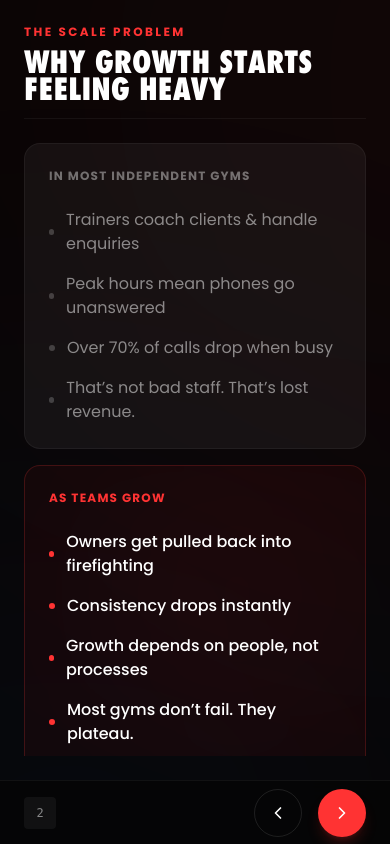
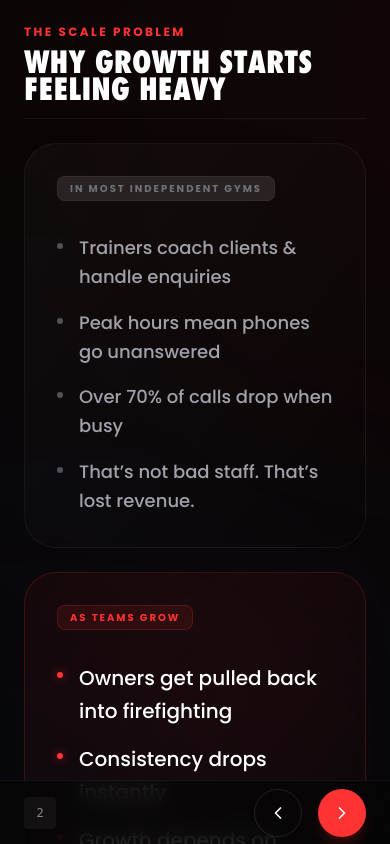
Before and after one commit to subinsayzz/Zaks, a React (Vite) app: page / in a window 390 px wide. Both pictures are taken after a click on the button 342 px from the left and 812 px from the top of the page. Built offline with nearby package versions, Linux system fonts and the light colour scheme.

Commit message:
Visual upgrades for Slides 2-5 & Responsive fixes for Slides 9,10,17

```diff
--- a/src/App.jsx
+++ b/src/App.jsx
@@ -123,17 +123,19 @@ const TitleSlide = ({ slide }) => (
 );
 
 const ListSlide = ({ slide }) => (
-  <div className="flex flex-col h-full overflow-y-auto custom-scrollbar pr-4">
+  <div className="h-full w-full overflow-y-auto custom-scrollbar">
+    <div className="min-h-full flex flex-col justify-center max-w-5xl mx-auto w-full p-4 md:p-8">
+      <div className="flex-shrink-0 w-full">
         {slide.mainIdea && (
           <motion.div
-        initial={{ opacity: 0 }} animate={{ opacity: 1 }}
-        className="text-xl md:text-3xl font-heading font-medium text-white/90 mb-10 max-w-4xl leading-tight"
+            initial={{ opacity: 0, y: -20 }} animate={{ opacity: 1, y: 0 }}
+            className="text-2xl md:text-3xl font-heading font-medium text-white/90 mb-8 md:mb-10 text-center leading-tight"
           >
             {slide.mainIdea}
           </motion.div>
         )}
 
-    <div className="grid gap-4 md:gap-6">
+        <div className="grid gap-4 md:gap-5">
           {slide.points.map((point, i) => (
             <motion.div
               key={i}
@@ -141,76 +143,113 @@ const ListSlide = ({ slide }) => (
               variants={contentVariants}
               initial="hidden"
               animate="visible"
-          className="flex items-start gap-4 p-4 md:p-6 bg-white/5 border border-white/5 rounded-xl hover:border-accent/40 transition-colors group"
+              className="flex items-center gap-6 p-5 md:p-6 bg-white/5 border border-white/5 rounded-2xl hover:border-accent/40 hover:bg-white/[0.08] transition-all group backdrop-blur-sm"
             >
-          <div className="mt-1 min-w-[24px] text-accent/50 group-hover:text-accent transition-colors">
-            <ArrowRight size={24} />
+              <div className="flex-shrink-0 w-10 h-10 md:w-12 md:h-12 rounded-full bg-white/5 flex items-center justify-center text-accent/50 group-hover:text-accent group-hover:scale-110 group-hover:bg-accent/10 border border-white/5 group-hover:border-accent/20 transition-all duration-300">
+                {slide.type === 'checklist' ? <Check size={20} /> : <ArrowRight size={20} />}
               </div>
-          <span className="text-lg md:text-xl text-white/80 font-body">{point}</span>
+              <span className="text-lg md:text-xl text-zinc-300 font-medium group-hover:text-white transition-colors">{point}</span>
             </motion.div>
           ))}
         </div>
 
         {slide.highlight && (
-      <div className="mt-8 p-4 bg-accent/10 border border-accent/20 rounded-xl text-center text-accent font-bold">
-        {slide.highlight}
-      </div>
+          <motion.div
+            initial={{ opacity: 0 }} animate={{ opacity: 1 }} transition={{ delay: 0.4 }}
+            className="mt-8 md:mt-10 p-5 bg-gradient-to-r from-accent/10 to-transparent border-l-4 border-accent rounded-r-xl"
+          >
+            <div className="text-accent font-bold uppercase tracking-widest text-xs mb-1">Key Takeaway</div>
+            <div className="text-white font-medium text-lg">{slide.highlight}</div>
+          </motion.div>
         )}
 
         {slide.footer && (
           <motion.div
             initial={{ opacity: 0 }} animate={{ opacity: 1 }} transition={{ delay: 0.5 }}
-        className="mt-8 pt-8 text-accent font-bold tracking-widest uppercase text-sm border-t border-white/5"
+            className="mt-8 md:mt-12 text-center pb-8"
           >
+            <span className="inline-block px-4 py-2 rounded-full border border-white/10 bg-white/5 text-accent font-bold tracking-widest uppercase text-xs shadow-lg">
               {slide.footer}
+            </span>
           </motion.div>
         )}
+      </div>
+    </div>
   </div>
 );
 
 const ComparisonSlide = ({ slide }) => (
-  <div className="flex flex-col h-full overflow-hidden">
-    <div className="text-xl text-white/80 mb-6 font-light hidden md:block">{slide.mainIdea}</div>
+  <div className="flex flex-col h-full">
+    {/* Header */}
+    <div className="text-xl md:text-2xl text-zinc-400 mb-8 font-light hidden md:block text-center max-w-4xl mx-auto">{slide.mainIdea}</div>
 
-    <div className="grid md:grid-cols-2 gap-4 md:gap-8 overflow-y-auto mb-6 flex-shrink-0">
-      {/* Left Column */}
+    <div className="grid md:grid-cols-2 gap-6 md:gap-8 flex-1 overflow-visible">
+
+      {/* Left Column: The Problem / Current State */}
       <motion.div
-        initial={{ x: -20, opacity: 0 }} animate={{ x: 0, opacity: 1 }}
-        className="bg-white/5 rounded-2xl p-6 md:p-8 border border-white/5 flex flex-col"
+        initial={{ x: -30, opacity: 0 }} animate={{ x: 0, opacity: 1 }}
+        className="bg-gradient-to-br from-white/[0.03] to-transparent rounded-[32px] p-8 border border-white/5 flex flex-col relative overflow-hidden group hover:border-white/10 transition-colors"
       >
-        <div className="text-white/40 uppercase tracking-widest font-bold mb-6 text-xs md:text-sm">{slide.col1Title}</div>
-        <ul className="space-y-4 flex-1">
+        {/* Subtle Background Icon */}
+        <div className="absolute -bottom-10 -left-10 text-white/[0.02] group-hover:text-white/[0.04] transition-colors transform rotate-12 scale-150 pointer-events-none">
+          <div className="w-64 h-64 rounded-full border-4 border-dashed border-current opacity-20" />
+        </div>
+
+        <div className="inline-block px-3 py-1 bg-white/10 rounded-lg text-[10px] font-bold uppercase tracking-[0.2em] text-zinc-500 mb-8 self-start border border-white/5">
+          {slide.col1Title}
+        </div>
+
+        <ul className="space-y-4 flex-1 relative z-10">
           {slide.col1.map((item, i) => (
-            <li key={i} className="text-white/50 text-base md:text-xl font-body flex items-center gap-3">
-              <div className="w-1.5 h-1.5 rounded-full bg-white/20" />
-              {item}
-            </li>
+            <motion.li
+              key={i}
+              initial={{ opacity: 0, x: -10 }}
+              animate={{ opacity: 1, x: 0 }}
+              transition={{ delay: i * 0.1 }}
+              className="text-zinc-400 text-lg font-medium flex items-start gap-4"
+            >
+              <div className="w-1.5 h-1.5 rounded-full bg-zinc-600 mt-2.5 flex-shrink-0" />
+              <span className="leading-relaxed">{item}</span>
+            </motion.li>
           ))}
         </ul>
+
         {slide.col1Footer && (
-          <div className="mt-6 pt-4 border-t border-white/10 text-white/50 text-sm font-bold font-mono leading-relaxed whitespace-pre-line">
+          <div className="mt-8 pt-6 border-t border-white/5 text-zinc-500 text-xs font-bold font-mono leading-relaxed uppercase tracking-wide">
             {slide.col1Footer}
           </div>
         )}
       </motion.div>
 
-      {/* Right Column */}
+      {/* Right Column: The Solution / Future State */}
       <motion.div
-        initial={{ x: 20, opacity: 0 }} animate={{ x: 0, opacity: 1 }} transition={{ delay: 0.2 }}
-        className="bg-accent/5 rounded-2xl p-6 md:p-8 border border-accent/20 flex flex-col relative overflow-hidden"
+        initial={{ x: 30, opacity: 0 }} animate={{ x: 0, opacity: 1 }} transition={{ delay: 0.2 }}
+        className="bg-gradient-to-br from-accent/5 to-transparent rounded-[32px] p-8 border border-accent/20 flex flex-col relative overflow-hidden group hover:bg-accent/[0.08] transition-colors shadow-2xl shadow-accent/5"
       >
-        <div className="absolute top-0 right-0 p-32 bg-accent/5 blur-[100px] rounded-full pointer-events-none" />
-        <div className="text-accent uppercase tracking-widest font-bold mb-6 text-xs md:text-sm relative z-10">{slide.col2Title}</div>
+        {/* Glow Effect */}
+        <div className="absolute top-0 right-0 p-32 bg-accent/10 blur-[120px] rounded-full pointer-events-none" />
+
+        <div className="inline-block px-3 py-1 bg-accent/10 rounded-lg text-[10px] font-bold uppercase tracking-[0.2em] text-accent mb-8 self-start border border-accent/20">
+          {slide.col2Title}
+        </div>
+
         <ul className="space-y-4 relative z-10 flex-1">
           {slide.col2.map((item, i) => (
-            <li key={i} className="text-white text-base md:text-xl font-body font-medium flex items-center gap-3">
-              <div className="w-1.5 h-1.5 rounded-full bg-accent" />
-              {item}
-            </li>
+            <motion.li
+              key={i}
+              initial={{ opacity: 0, x: 10 }}
+              animate={{ opacity: 1, x: 0 }}
+              transition={{ delay: 0.2 + (i * 0.1) }}
+              className="text-white text-xl font-medium flex items-start gap-4"
+            >
+              <div className="w-1.5 h-1.5 rounded-full bg-accent mt-2.5 flex-shrink-0 shadow-[0_0_10px_rgba(220,38,38,0.8)]" />
+              <span className="leading-relaxed">{item}</span>
+            </motion.li>
           ))}
         </ul>
+
         {slide.col2Footer && (
-          <div className="mt-6 pt-4 border-t border-accent/10 text-accent/80 text-sm font-bold font-mono leading-relaxed relative z-10 whitespace-pre-line">
+          <div className="mt-8 pt-6 border-t border-accent/20 text-accent text-xs font-bold font-mono leading-relaxed uppercase tracking-wide relative z-10">
             {slide.col2Footer}
           </div>
         )}
@@ -222,10 +261,12 @@ const ComparisonSlide = ({ slide }) => (
       <motion.div
         initial={{ opacity: 0, y: 20 }}
         animate={{ opacity: 1, y: 0 }}
-        transition={{ delay: 0.4 }}
-        className="mt-auto border-t border-white/10 pt-6 text-white/70 text-base md:text-lg leading-relaxed whitespace-pre-line"
+        transition={{ delay: 0.5 }}
+        className="mt-8 text-center"
       >
+        <div className="inline-block bg-white/5 border border-white/10 rounded-xl px-8 py-4 text-zinc-300 text-base md:text-lg leading-relaxed shadow-lg backdrop-blur-md">
           {slide.conclusion}
+        </div>
       </motion.div>
     )}
   </div>
@@ -661,10 +702,11 @@ const GridSlide = ({ slide }) => (
 
 // --- ECOSYSTEM FLOW SLIDE ---
 const EcosystemFlowSlide = ({ slide }) => (
-  <div className="flex flex-col h-full justify-center">
+  <div className="h-full w-full overflow-y-auto custom-scrollbar">
+    <div className="min-h-full flex flex-col justify-center p-4 md:p-8">
       <div className="text-xl md:text-2xl font-light text-white/80 mb-8 text-center max-w-3xl mx-auto">{slide.mainIdea}</div>
 
-    <div className="flex-1 flex flex-col md:flex-row items-stretch gap-4 md:gap-12 relative mb-8">
+      <div className="flex flex-col md:flex-row items-stretch gap-4 md:gap-12 relative mb-8">
         {/* Connection Line (Desktop) */}
         <div className="hidden md:block absolute top-1/2 left-1/2 -translate-x-1/2 -translate-y-1/2 w-24 h-[2px] z-0">
           <div className="w-full h-full bg-gradient-to-r from-accent/20 to-accent/20 dashed-line relative overflow-hidden">
@@ -740,6 +782,8 @@ const EcosystemFlowSlide = ({ slide }) => (
           <div className="h-1 w-24 bg-accent mx-auto mt-4 rounded-full" />
         </div>
       </motion.div>
+
+    </div>
   </div>
 );
 
```
Lines whose indentation alone changed are shown as unchanged.
